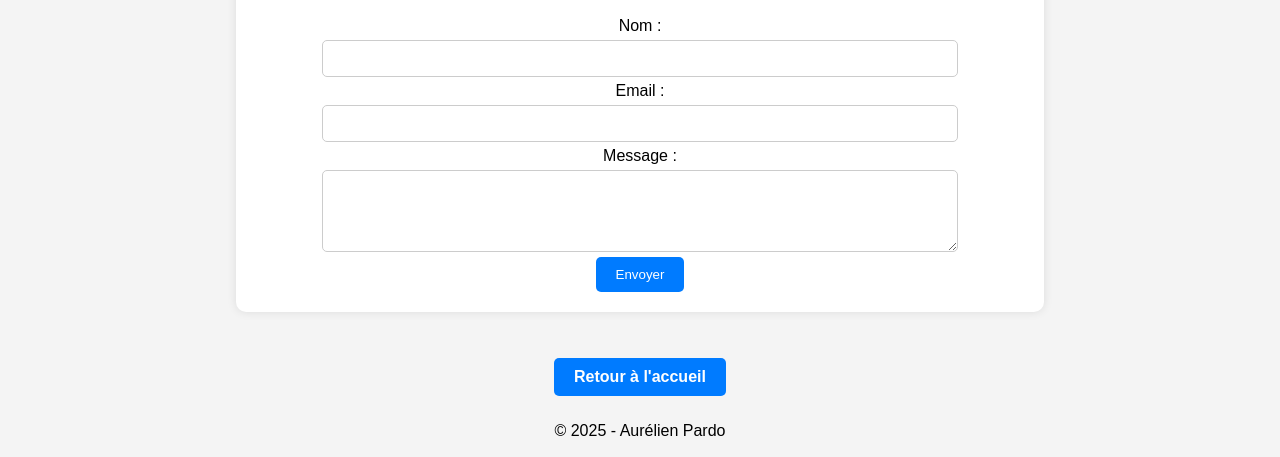
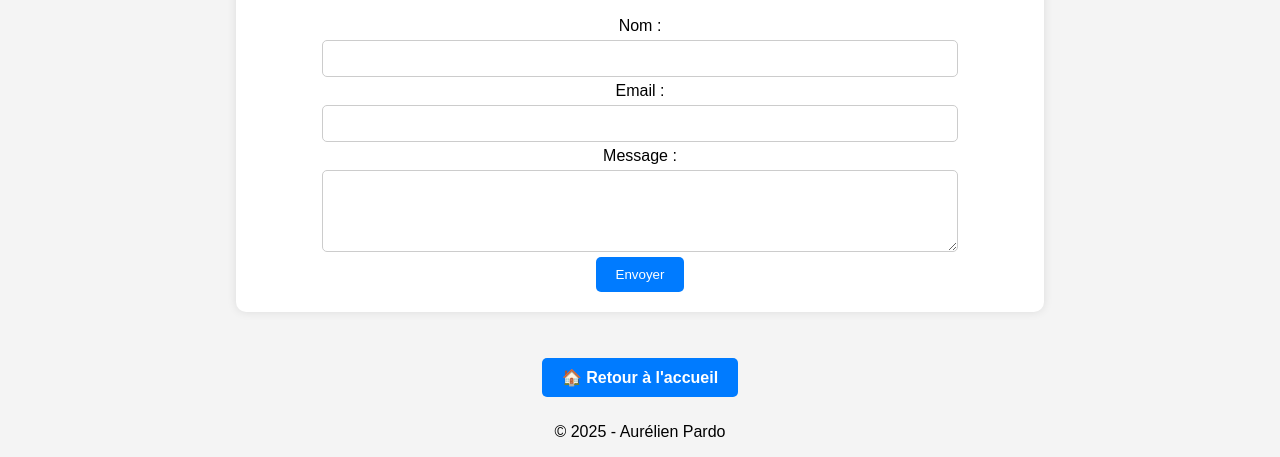
Before and after one commit to Aurelp84/website, a plain HTML site: page contact.html in a window 1280 px wide. Shown: the part 450-907 px from the top of the page. Drawn offline with Linux system fonts and the light colour scheme.

Commit message:
Update contact.html

```diff
--- a/contact.html
+++ b/contact.html
@@ -49,8 +49,9 @@
     </section>
 
     <footer>
-        <p><a href="index.html" download class="btn">Retour à l'accueil</a></p>
+        <p><a href="index.html" class="btn">🏠 Retour à l'accueil</a></p>
         <p>&copy; 2025 - Aurélien Pardo</p>
     </footer>
+
 </body>
 </html>
```
